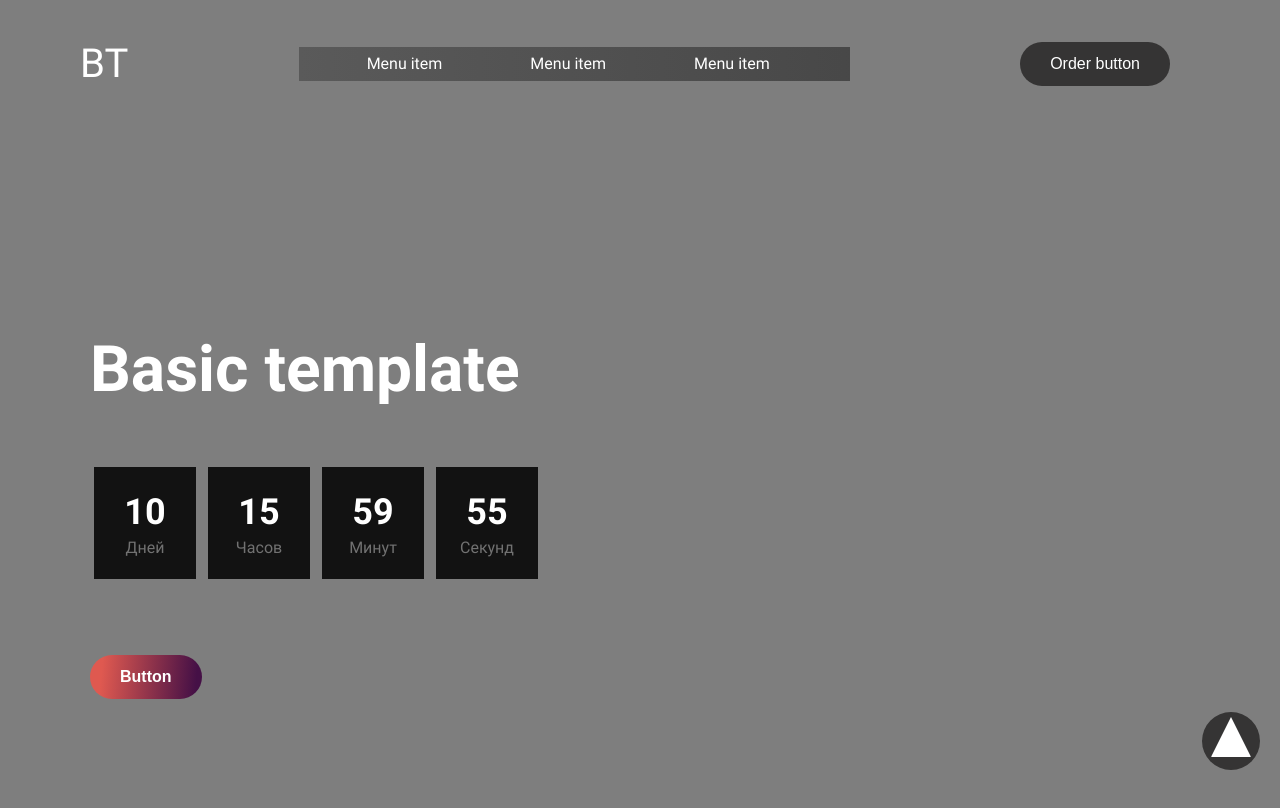
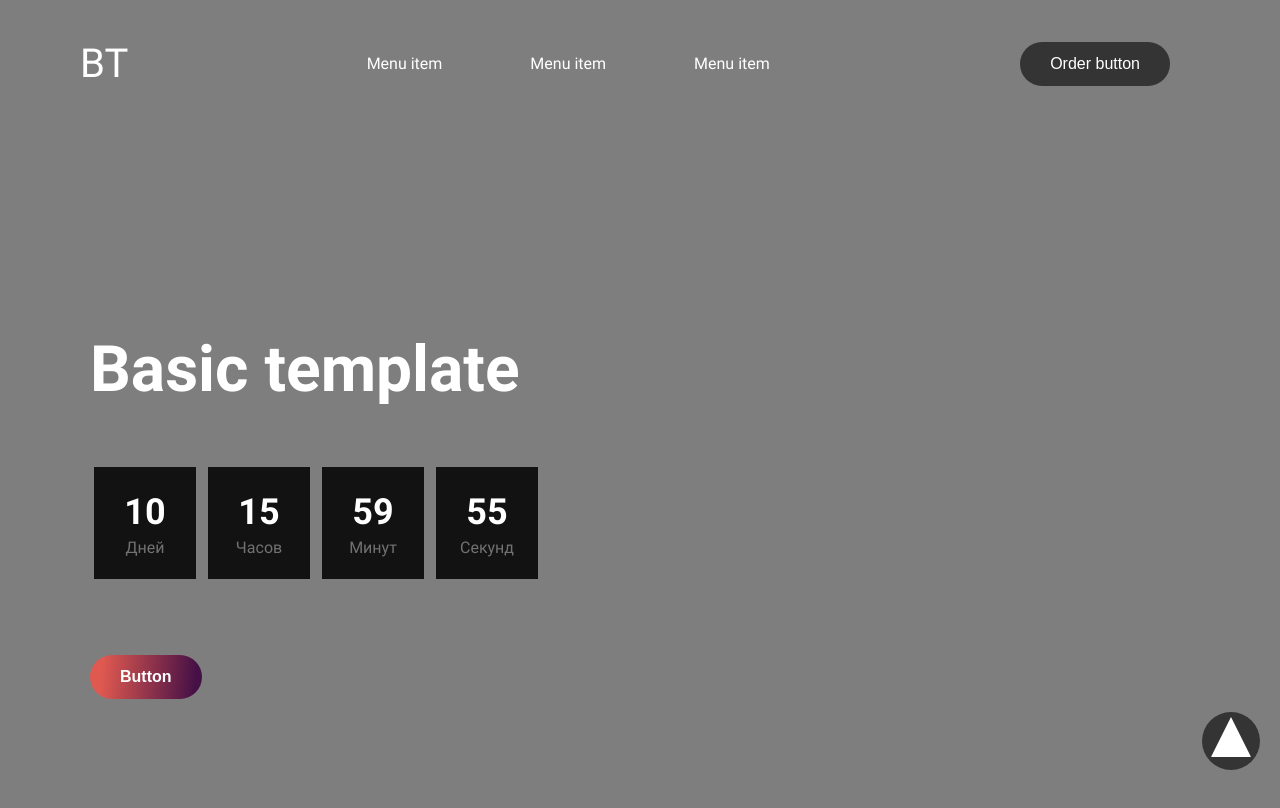
Before and after one commit to S-Kozachuk/adaptive-template, a plain HTML site: page index.html in a window 1280 px wide. Drawn offline with Linux system fonts and the light colour scheme.

Commit message:
Removed bg from header-nav block

```diff
--- a/sass/sections/_header.sass
+++ b/sass/sections/_header.sass
@@ -48,7 +48,6 @@
 	width: 100%
 	max-width: 32rem
 	list-style-type: none
-	background-color: #000
 	transform: translateX(100%)
 	transition: .5s
 
@@ -64,7 +63,6 @@
 		width: unset
 		max-width: unset
 		transform: unset
-		background: linear-gradient(90deg, rgba(18,18,18,0.33406866164434523) 0%, rgba(18,18,18,50%) 100%)
 
 		li
 			padding: 5px 0
```
Also changed, not shown: css/main.css.
